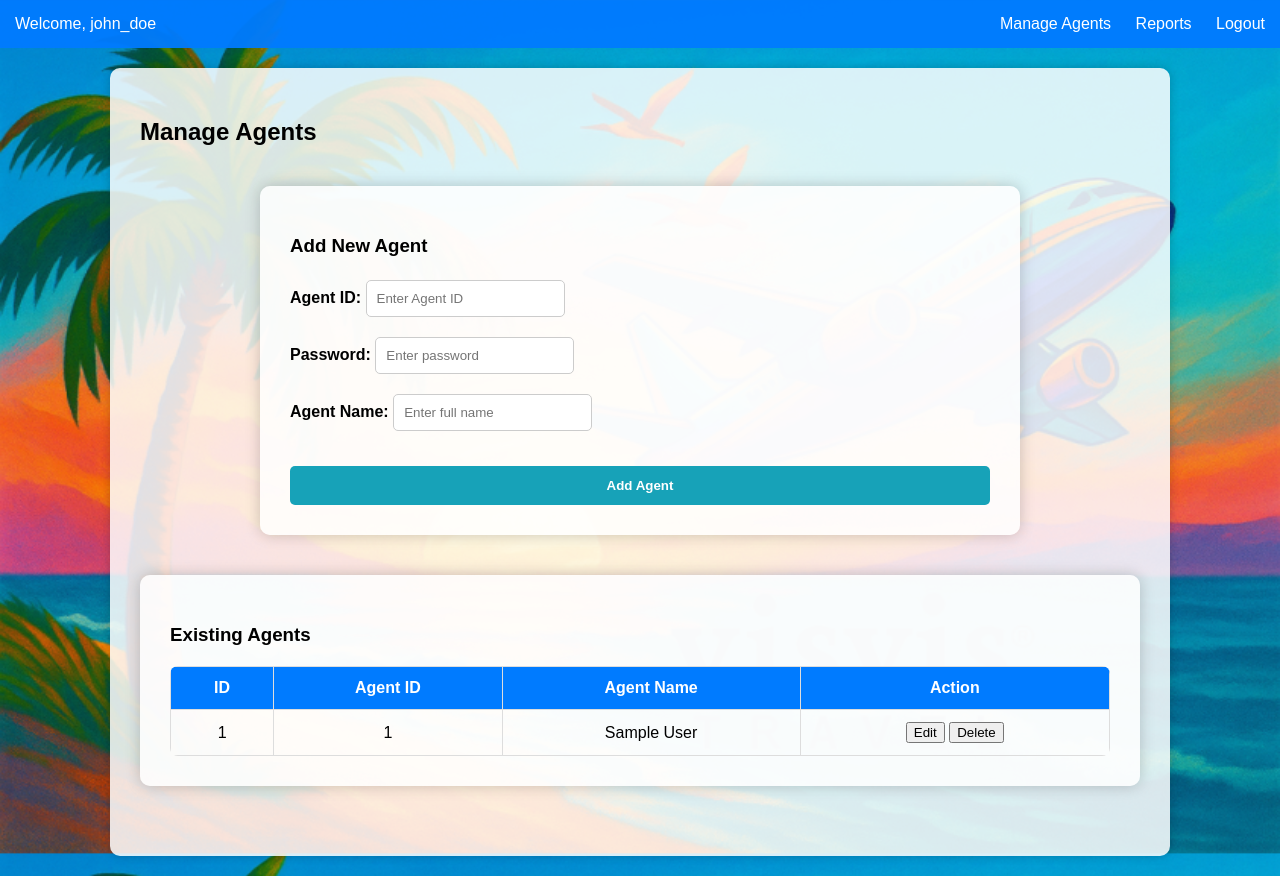
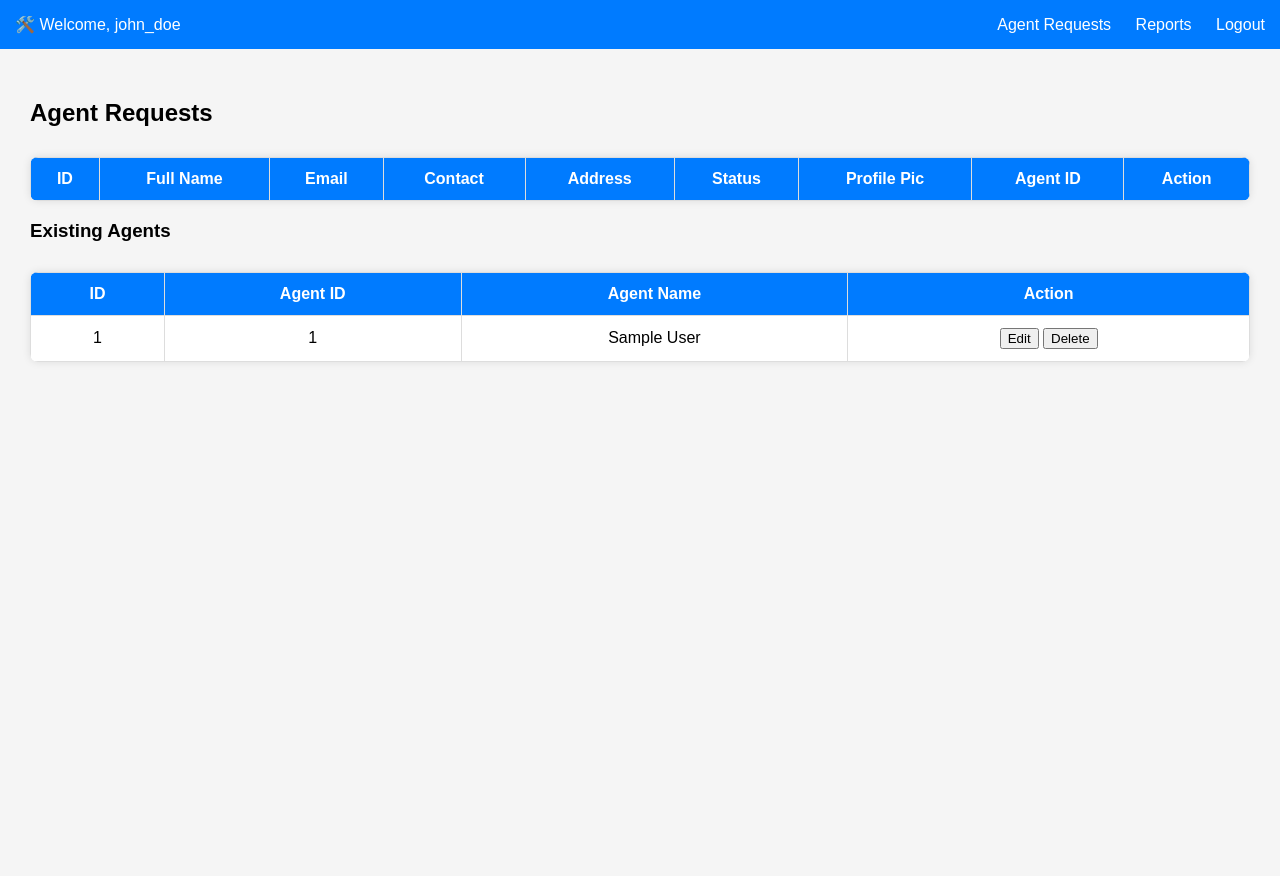
Before and after one commit to EzeInacay/agent-tracker, a PHP site: page /admin_dashboard.php in a window 1280 px wide. After the commit the page ends 362 px from the top, so only its background shows below. Run offline with PHP 8.4, Linux system fonts and the light colour scheme; a user stored in the database is signed in; tables that the repository leaves empty or names only in its code hold one stand-in row (values such as "Sample post"); lists and menus that the app fills with data are empty.

Commit message:
Update admin_dashboard.php

```diff
--- a/katravel_system/admin_dashboard.php
+++ b/katravel_system/admin_dashboard.php
@@ -1,34 +1,84 @@
 <?php
 session_start();
 
-// Redirect to login if admin is not logged in
 if (!isset($_SESSION['admin_id'])) {
     header("Location: login.html");
     exit();
 }
 
-// Save admin name to display later
 $adminName = $_SESSION['admin_name'];
-
-// Connect to katravel_system database
 $conn = new mysqli("localhost", "root", "", "katravel_system");
-
-// Stop if DB connection fails
 if ($conn->connect_error) {
     die("Connection failed: " . $conn->connect_error);
 }
 
-// Handle form submission for adding new agents
-if ($_SERVER["REQUEST_METHOD"] == "POST" && isset($_POST["add_agent"])) {
-    $agent_id = $_POST["agent_id"];
-    $agent_name = $_POST["agent_name"];
-    $password = $_POST["password"];
+// Handle Accept Request
+if ($_SERVER["REQUEST_METHOD"] == "POST" && isset($_POST["accept_request"])) {
+    $request_id = $_POST["request_id"];
+    $agent_id = trim($_POST["agent_id"]);
 
-    // Insert agent into 'users' table
-    $stmt = $conn->prepare("INSERT INTO users (agent_id, password, agent_name) VALUES (?, ?, ?)");
-    $stmt->bind_param("sss", $agent_id, $password, $agent_name);
+    $check = $conn->prepare("SELECT * FROM users WHERE agent_id = ?");
+    $check->bind_param("s", $agent_id);
+    $check->execute();
+    $result = $check->get_result();
+    if ($result->num_rows > 0) {
+        echo "<script>alert('Agent ID already exists. Please use a different one.');</script>";
+        $check->close();
+    } else {
+        $check->close();
+
+        $stmt = $conn->prepare("SELECT * FROM requests WHERE id = ?");
+        $stmt->bind_param("i", $request_id);
+        $stmt->execute();
+        $res = $stmt->get_result();
+        $request = $res->fetch_assoc();
+        $stmt->close();
+
+        if ($request) {
+            $hashed_password = password_hash($request['password'], PASSWORD_DEFAULT);
+
+            $stmt = $conn->prepare("INSERT INTO users (agent_id, agent_name, email, password, contact_number, address, profile_pic, status, created_at)
+                                    VALUES (?, ?, ?, ?, ?, ?, ?, ?, ?)");
+            $stmt->bind_param("sssssssss",
+                $agent_id,
+                $request['full_name'],
+                $request['email'],
+                $hashed_password,
+                $request['contact_number'],
+                $request['address'],
+                $request['profile_pic'],
+                $request['status'],
+                $request['created_at']
+            );
             $stmt->execute();
             $stmt->close();
+
+            /* Email
+            $to = $request['email'];
+            $subject = "Agent Application Approved";
+            $message = "Hi " . $request['full_name'] . ",\n\nYour agent application has been approved.\nYour Agent ID is: $agent_id\n\nYou may now log in to your account.\n\n- KaTravel Admin";
+            $headers = "From: admin@katravel.com\r\n" .
+                       "Reply-To: admin@katravel.com\r\n" .
+                       "X-Mailer: PHP/" . phpversion();
+
+            mail($to, $subject, $message, $headers);
+			*/
+            $stmt = $conn->prepare("DELETE FROM requests WHERE id = ?");
+            $stmt->bind_param("i", $request_id);
+            $stmt->execute();
+            $stmt->close();
+        }
+    }
+}
+
+// Handle Delete Request
+if ($_SERVER["REQUEST_METHOD"] == "POST" && isset($_POST["delete_request"])) {
+    $request_id = $_POST["request_id"];
+    $stmt = $conn->prepare("DELETE FROM requests WHERE id = ?");
+    $stmt->bind_param("i", $request_id);
+    $stmt->execute();
+    $stmt->close();
+	header("Location: admin_dashboard.php");
 }
 ?>
 
@@ -37,14 +87,14 @@ if ($_SERVER["REQUEST_METHOD"] == "POST" && isset($_POST["add_agent"])) {
 <head>
   <meta charset="UTF-8">
   <title>Admin Dashboard</title>
-  <link rel="stylesheet" href="admin_dashboard.css">
+  <link rel="stylesheet" href="style.css">
 </head>
 <body>
   <!-- Top navigation bar -->
   <nav class="navbar">
-    <div class="navbar-left">Welcome, <?php echo htmlspecialchars($adminName); ?></div>
+    <div class="navbar-left">🛠️ Welcome, <?php echo htmlspecialchars($adminName); ?></div>
     <div class="navbar-right">
-      <a href="#manage-agents">Manage Agents</a>
+      <a href="#agent-requests">Agent Requests</a>
       <a href="#">Reports</a>
       <a href="logout.php">Logout</a>
     </div>
@@ -52,25 +102,55 @@ if ($_SERVER["REQUEST_METHOD"] == "POST" && isset($_POST["add_agent"])) {
 
   <!-- Main dashboard content -->
   <main class="dashboard-content">
-    <h2 id="manage-agents">Manage Agents</h2>
+    <h2 id="agent-requests">Agent Requests</h2>
 
-    <!-- Add New Agent Form -->
-    <form class="agent-form" method="POST">
-      <h3>Add New Agent</h3>
-      <label>Agent ID:
-        <input type="text" name="agent_id" required placeholder="Enter Agent ID">
-      </label>
-      <label>Password:
-        <input type="password" name="password" required placeholder="Enter password">
-      </label>
-      <label>Agent Name:
-        <input type="text" name="agent_name" required placeholder="Enter full name">
-      </label>
-      <button type="submit" name="add_agent">Add Agent</button>
+    <!-- Table showing all pending agent requests -->
+    <table class="booking-table">
+      <thead>
+        <tr>
+          <th>ID</th>
+          <th>Full Name</th>
+          <th>Email</th>
+          <th>Contact</th>
+          <th>Address</th>
+          <th>Status</th>
+          <th>Profile Pic</th>
+          <th>Agent ID</th>
+          <th>Action</th>
+        </tr>
+      </thead>
+      <tbody>
+        <?php
+        $result = $conn->query("SELECT * FROM requests WHERE status = 'pending'");
+        while ($row = $result->fetch_assoc()) {
+          echo "<tr>
+            <td>" . htmlspecialchars($row['id']) . "</td>
+            <td>" . htmlspecialchars($row['full_name']) . "</td>
+            <td>" . htmlspecialchars($row['email']) . "</td>
+            <td>" . htmlspecialchars($row['contact_number']) . "</td>
+            <td>" . htmlspecialchars($row['address']) . "</td>
+            <td>" . htmlspecialchars($row['status']) . "</td>
+            <td><img src='" . htmlspecialchars($row['profile_pic']) . "' alt='Profile' style='width:50px;height:50px;'></td>
+            <td>
+              <form method='POST' style='display:inline-block'>
+                <input type='hidden' name='request_id' value='" . $row['id'] . "'>
+                <input type='text' name='agent_id' required placeholder='Enter Agent ID'>
+            </td>
+            <td>
+                <button type='submit' name='accept_request'>Accept</button>
               </form>
+              <form method='POST' style='display:inline-block'>
+                <input type='hidden' name='request_id' value='" . $row['id'] . "'>
+                <button type='submit' name='delete_request' onclick=\"return confirm('Are you sure you want to reject this request?');\">Delete</button>
+              </form>
+            </td>
+          </tr>";
+        }
+        ?>
+      </tbody>
+    </table>
 
-    <!-- Separated Table Container for Existing Agents -->
-    <div class="agents-table-container">
+	  <!-- Table showing all registered agents -->
     <h3>Existing Agents</h3>
     <table class="booking-table">
       <thead>
@@ -95,12 +175,13 @@ if ($_SERVER["REQUEST_METHOD"] == "POST" && isset($_POST["add_agent"])) {
           <a href='delete_agent.php?agent_id=" . urlencode($row['agent_id']) . "' onclick=\"return confirm('Are you sure you want to delete this agent?');\"><button>Delete</button></a>
         </td>
       </tr>";
+
         }
-          $conn->close(); // Close DB connection
+        $conn->close(); // Close DB connection after use
         ?>
+
       </tbody>
     </table>
-    </div>
   </main>
 </body>
 </html>
```
Lines whose indentation alone changed are shown as unchanged.
